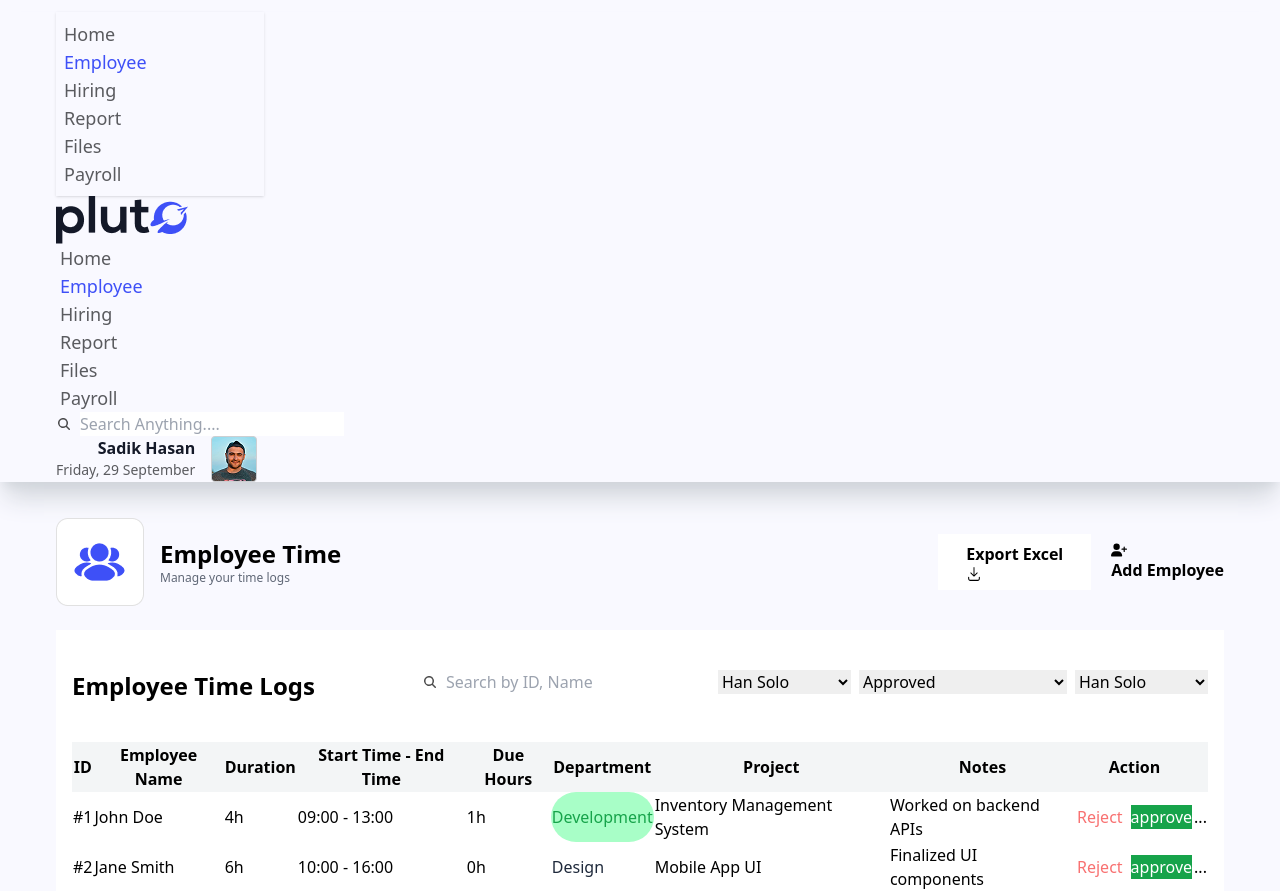
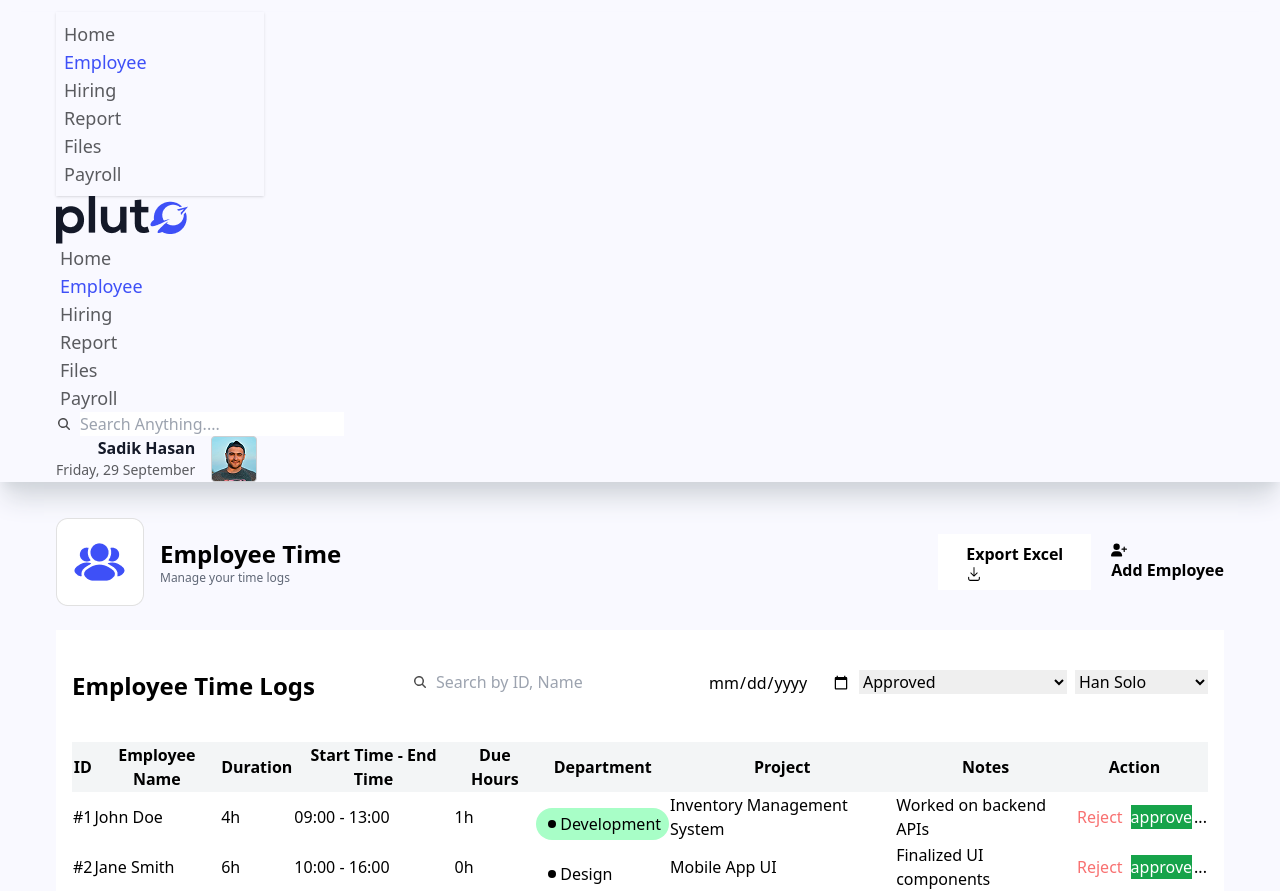
Before and after one commit to rocky-islam/gain-solutions, a React (Vite) app: page / in a window 1280 px wide. Shown: the top 891 px of the page. Built offline with nearby package versions, Linux system fonts and the light colour scheme.

Commit message:
date fixed

```diff
--- a/src/component/Table/Table.jsx
+++ b/src/component/Table/Table.jsx
@@ -1,10 +1,13 @@
 import { useState } from "react";
+import DatePicker from "react-datepicker";
 // import { FaRegCircleCheck } from "react-icons/fa6";
+import "react-datepicker/dist/react-datepicker.css";
+import { GoDotFill } from "react-icons/go";
 
 const Table = ({ employee }) => {
+  const [selectedDate, setSelectedDate] = useState(new Date());
   console.log(employee);
   const [searchTerm, setSearchTerm] = useState("");
-
 
   // search
   const filteredEmployees = employee.filter(
@@ -46,30 +49,28 @@ const Table = ({ employee }) => {
             </label>
           </div>
           <div>
-            <select className="select select-bordered w-full max-w-xs">
-              <option disabled >
-                Who shot first?
-              </option>
-              <option>Han Solo</option>
-              <option>Greedo</option>
-            </select>
+            <label className="form-control">
+              <div className="label">
+              </div>
+              <input
+                type="date"
+                value={'select time'}
+                name="name"
+                placeholder="Type Name"
+                className="input input-bordered w-full max-w-xs"
+              />
+            </label>
           </div>
           <div>
             <select className="select w-52">
-              <option disabled>
-                Status
-              </option>
-              <option className="text-[#089624] flex">
-                Approved
-              </option>
+              <option disabled>Status</option>
+              <option className="text-[#089624] flex">Approved</option>
               <option className="text-red-500">Reject</option>
             </select>
           </div>
           <div>
             <select className="select select-bordered ">
-              <option disabled>
-                Who shot first?
-              </option>
+              <option disabled>Who shot first?</option>
               <option>Han Solo</option>
               <option>Greedo</option>
             </select>
@@ -93,8 +94,7 @@ const Table = ({ employee }) => {
             </tr>
           </thead>
           <tbody>
-
-            {filteredEmployees.map((emp,i) => (
+            {filteredEmployees.map((emp, i) => (
               <tr key={i}>
                 <td>
                   {"#"}
@@ -106,8 +106,8 @@ const Table = ({ employee }) => {
                   {emp.startTimeEndTime}
                 </td>
                 <td className="text-base font-medium">{emp.dueHours}</td>
-                <td
-                  className={`rounded-full ${
+                <span
+                  className={`rounded-full px-2 py-1 mt-4 flex items-center justify-center${
                     emp.department == "Development"
                       ? "text-[#16A34A] bg-[#a8fec7]"
                       : emp.department == "HR"
@@ -115,8 +115,8 @@ const Table = ({ employee }) => {
                       : "text-slate-800"
                   }`}
                 >
-                  {emp.department}
-                </td>
+                  <span className="flex items-center justify-center"><GoDotFill /> {emp.department}</span>
+                </span>
                 <td className="text-base font-medium">{emp.project}</td>
                 <td className="text-base font-medium">{emp.notes}</td>
                 <td className="text-base font-medium">
@@ -132,7 +132,6 @@ const Table = ({ employee }) => {
                 </td>
               </tr>
             ))}
-
           </tbody>
         </table>
       </div>
```
